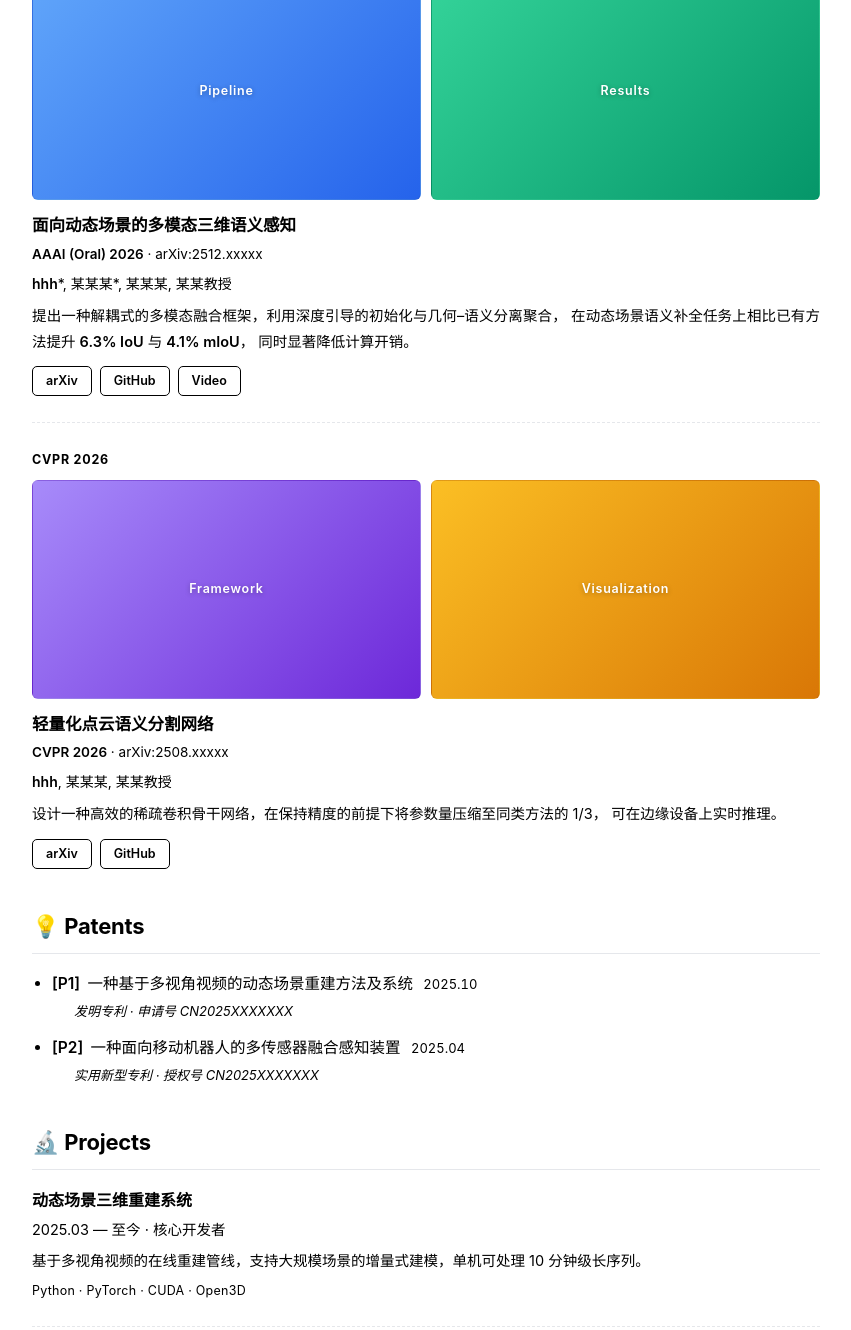
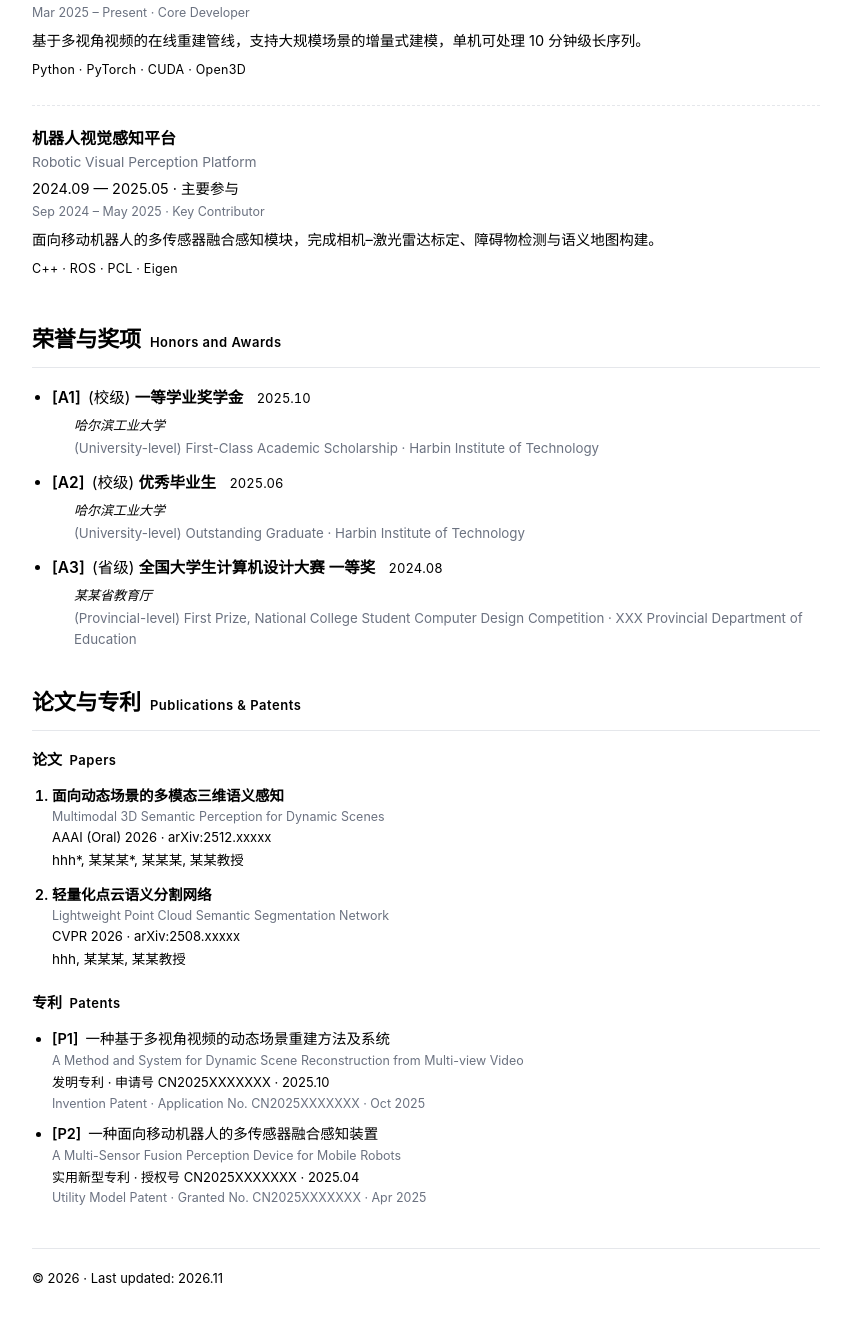
Before and after one commit to yaohua0506/Jerry_Hu.github.io, a plain HTML site: page index.html in a window 1280 px wide. Shown: the part 739-2069 px from the top of the page, without its empty margins (356-1207 px from the left). Drawn offline with Linux system fonts and the light colour scheme.

Commit message:
重构为个人简历页面并添加中英对照

```diff
--- a/index.html
+++ b/index.html
@@ -3,11 +3,11 @@
 <head>
 <meta charset="UTF-8" />
 <meta name="viewport" content="width=device-width, initial-scale=1.0" />
-<title>个人主页</title>
+<title>Yaohua.Hu - Homepage</title>
 <meta name="description" content="硕士研究生，研究方向：多模态学习、三维视觉与具身智能。" />
 
 <meta property="og:type" content="website" />
-<meta property="og:title" content="个人主页" />
+<meta property="og:title" content="Yaohua.Hu - Homepage" />
 <meta property="og:description" content="硕士研究生，研究方向：多模态学习、三维视觉与具身智能。" />
 <meta property="og:url" content="https://yaohua0506.github.io/" />
 
@@ -20,13 +20,11 @@
 <!-- ================= 顶部导航（吸顶） ================= -->
 <header class="masthead">
   <nav class="masthead-nav">
-    <a href="#top">Homepage</a>
-    <a href="#about">About Me</a>
-    <a href="#publications">Publications</a>
-    <a href="#patents">Patents</a>
-    <a href="#projects">Projects</a>
-    <a href="#honors">Honors and Awards</a>
-    <a href="#educations">Educations</a>
+    <a href="#about">概览<span class="nav-en">Overview</span></a>
+    <a href="#education">教育<span class="nav-en">Education</span></a>
+    <a href="#projects">项目<span class="nav-en">Projects</span></a>
+    <a href="#honors">荣誉<span class="nav-en">Honors</span></a>
+    <a href="#publications">成果<span class="nav-en">Publications</span></a>
     <a href="Resume.pdf" target="_blank" rel="noopener">CV</a>
   </nav>
 </header>
@@ -40,15 +38,18 @@
       <h1 class="side-name">hhh</h1>
 
       <ul class="side-bio">
-        <li>多模态学习 / 三维视觉</li>
-        <li>具身智能与机器人感知</li>
-        <li>点云理解与场景重建</li>
+        <li>多模态学习 / 三维视觉<span class="en">Multimodal Learning / 3D Vision</span></li>
+        <li>具身智能与机器人感知<span class="en">Embodied AI and Robotic Perception</span></li>
+        <li>点云理解与场景重建<span class="en">Point Cloud Understanding and Scene Reconstruction</span></li>
       </ul>
 
       <ul class="social-icons">
         <li>
           <svg class="ico" viewBox="0 0 512 512" aria-hidden="true"><path d="M496 128v16a8 8 0 0 1-8 8h-24v12c0 6.627-5.373 12-12 12H60c-6.627 0-12-5.373-12-12v-12H24a8 8 0 0 1-8-8v-16a8 8 0 0 1 4.941-7.392l232-88a7.996 7.996 0 0 1 6.118 0l232 88A8 8 0 0 1 496 128zm-24 304H40c-13.255 0-24 10.745-24 24v16a8 8 0 0 0 8 8h464a8 8 0 0 0 8-8v-16c0-13.255-10.745-24-24-24zM96 192v192H60c-6.627 0-12 5.373-12 12v20h416v-20c0-6.627-5.373-12-12-12h-36V192h-64v192h-64V192h-64v192h-64V192H96z"/></svg>
-          <a href="https://www.hitwh.edu.cn/" target="_blank" rel="noopener">哈尔滨工业大学 · 汽车工程学院</a>
+          <div class="li-body">
+            <a href="https://www.hitwh.edu.cn/" target="_blank" rel="noopener">哈尔滨工业大学 · 汽车工程学院</a>
+            <span class="en">Harbin Institute of Technology · School of Automotive Engineering</span>
+          </div>
         </li>
         <li>
           <svg class="ico" viewBox="0 0 512 512" aria-hidden="true"><path d="M502.3 190.8c3.9-3.1 9.7-.2 9.7 4.7V400c0 26.5-21.5 48-48 48H48c-26.5 0-48-21.5-48-48V195.6c0-5 5.7-7.8 9.7-4.7 22.4 17.4 52.1 39.5 154.1 113.6 21.1 15.4 56.7 47.8 92.2 47.6 35.7.3 72-32.8 92.3-47.6 102-74.1 131.6-96.3 154-113.7zM256 320c23.2.4 56.6-29.2 73.4-41.4 132.7-96.3 142.8-104.7 173.4-128.7 5.8-4.5 9.2-11.5 9.2-18.9v-19c0-26.5-21.5-48-48-48H48C21.5 64 0 85.5 0 112v19c0 7.4 3.4 14.3 9.2 18.9 30.6 23.9 40.7 32.4 173.4 128.7 16.8 12.2 50.2 41.8 73.4 41.4z"/></svg>
@@ -58,10 +59,6 @@
           <svg class="ico" viewBox="0 0 496 512" aria-hidden="true"><path d="M165.9 397.4c0 2-2.3 3.6-5.2 3.6-3.3.3-5.6-1.3-5.6-3.6 0-2 2.3-3.6 5.2-3.6 3-.3 5.6 1.3 5.6 3.6zm-31.1-4.5c-.7 2 1.3 4.3 4.3 4.9 2.6 1 5.6 0 6.2-2s-1.3-4.3-4.3-5.2c-2.6-.7-5.5.3-6.2 2.3zm44.2-1.7c-2.9.7-4.9 2.6-4.6 4.9.3 2 2.9 3.3 5.9 2.6 2.9-.7 4.9-2.6 4.6-4.6-.3-1.9-3-3.2-5.9-2.9zM244.8 8C106.1 8 0 113.3 0 252c0 110.9 69.8 205.8 169.5 239.2 12.8 2.3 17.3-5.6 17.3-12.1 0-6.2-.3-40.4-.3-61.4 0 0-70 15-84.7-29.8 0 0-11.4-29.1-27.8-36.6 0 0-22.9-15.7 1.6-15.4 0 0 24.9 2 38.6 25.8 21.9 38.6 58.6 27.5 72.9 20.9 2.3-16 8.8-27.1 16-33.7-55.9-6.2-112.3-14.3-112.3-110.5 0-27.5 7.6-41.3 23.6-58.9-2.6-6.5-11.1-33.3 2.6-67.9 20.9-6.5 69 27 69 27 20-5.6 41.5-8.5 62.8-8.5s42.8 2.9 62.8 8.5c0 0 48.1-33.6 69-27 13.7 34.7 5.2 61.4 2.6 67.9 16 17.7 25.8 31.5 25.8 58.9 0 96.5-58.9 104.2-114.8 110.5 9.2 7.9 17 22.9 17 46.4 0 33.7-.3 75.4-.3 83.6 0 6.5 4.6 14.4 17.3 12.1C428.2 457.8 496 362.9 496 252 496 113.3 383.5 8 244.8 8zM97.2 352.9c-1.3 1-1 3.3.7 5.2 1.6 1.6 3.9 2.3 5.2 1 1.3-1 1-3.3-.7-5.2-1.6-1.6-3.9-2.3-5.2-1zm-10.8-8.1c-.7 1.3.3 2.9 2.3 3.9 1.6 1 3.6.7 4.3-.7.7-1.3-.3-2.9-2.3-3.9-2-.6-3.6-.3-4.3.7zm32.4 35.6c-1.6 1.3-1 4.3 1.3 6.2 2.3 2.3 5.2 2.6 6.5 1 1.3-1.3.7-4.3-1.3-6.2-2.2-2.3-5.2-2.6-6.5-1zm-11.4-14.7c-1.6 1-1.6 3.6 0 5.9 1.6 2.3 4.3 3.3 5.6 2.3 1.6-1.3 1.6-3.9 0-6.2-1.4-2.3-4-3.3-5.6-2z"/></svg>
           <a href="https://github.com/yaohua0506" target="_blank" rel="noopener">GitHub</a>
         </li>
-        <li>
-          <svg class="ico" viewBox="0 0 640 512" aria-hidden="true"><path d="M622.34 153.2L343.4 67.5c-15.2-4.67-31.6-4.67-46.79 0L17.66 153.2c-23.54 7.23-23.54 38.36 0 45.59l48.63 14.94c-10.67 13.19-17.23 29.28-17.88 46.9C38.78 266.15 32 276.11 32 288c0 10.78 5.68 19.85 13.86 25.65L20.33 428.53C18.11 438.52 25.71 448 35.94 448h56.11c10.24 0 17.84-9.48 15.62-19.47L82.14 313.65C90.32 307.85 96 298.78 96 288c0-11.57-6.47-21.25-15.66-26.87.76-15.02 8.44-28.3 20.69-36.72L296.6 284.5c9.06 2.78 26.44 6.25 46.79 0l278.95-85.7c23.55-7.24 23.55-38.36 0-45.6zM352.79 315.09c-28.53 8.76-52.84 3.92-65.59 0l-145.02-44.55L128 384c0 35.35 85.96 64 192 64s192-28.65 192-64l-14.18-113.47-145.03 44.56z"/></svg>
-          <a href="https://scholar.google.com/" target="_blank" rel="noopener">Google Scholar</a>
-        </li>
       </ul>
     </div>
   </aside>
@@ -70,7 +67,7 @@
   <main class="content">
 
     <section class="section" id="about">
-      <h2>🧭 About Me</h2>
+      <h2>个人简介 <span class="h2-en">Overview</span></h2>
       <p>
         你好，我是<strong>hhh</strong>，哈尔滨工业大学汽车工程学院硕士研究生，师从<strong>某某教授</strong>。
         我的研究兴趣集中在<strong>多模态学习</strong>与<strong>三维视觉</strong>的交叉领域，
@@ -87,136 +84,96 @@
       </p>
     </section>
 
-    <section class="section" id="news">
-      <h2>🔥 News</h2>
-      <ul class="news">
-        <li><em>2026.02</em>: 🎉🎉 一篇关于动态场景三维感知的论文被 <strong>AAAI 2026</strong> 接收（Oral）！</li>
-        <li><em>2025.11</em>: 🎉🎉 一篇关于轻量化点云分割的论文被 <strong>CVPR 2026</strong> 接收！</li>
-        <li><em>2025.09</em>: 🏅 获校级一等学业奖学金。</li>
-        <li><em>2025.06</em>: 🎓 本科毕业，获校级优秀毕业生称号。</li>
-      </ul>
-    </section>
-
-    <section class="section" id="publications">
-      <h2>📝 Publications</h2>
-
-      <article class="pub">
-        <p class="pub-venue">AAAI 2026</p>
-        <div class="pub-thumbs">
-          <div class="thumb thumb-a">Pipeline</div>
-          <div class="thumb thumb-b">Results</div>
-        </div>
-        <h3 class="pub-title">面向动态场景的多模态三维语义感知</h3>
-        <p class="pub-meta"><strong>AAAI (Oral) 2026</strong> · arXiv:2512.xxxxx</p>
-        <p class="pub-authors"><strong>hhh</strong>*, 某某某*, 某某某, 某某教授</p>
-        <p class="pub-desc">
-          提出一种解耦式的多模态融合框架，利用深度引导的初始化与几何–语义分离聚合，
-          在动态场景语义补全任务上相比已有方法提升 <strong>6.3% IoU</strong> 与 <strong>4.1% mIoU</strong>，
-          同时显著降低计算开销。
-        </p>
-        <div class="pub-links">
-          <a href="#">arXiv</a>
-          <a href="#">GitHub</a>
-          <a href="#">Video</a>
-        </div>
-      </article>
-
-      <article class="pub">
-        <p class="pub-venue">CVPR 2026</p>
-        <div class="pub-thumbs">
-          <div class="thumb thumb-c">Framework</div>
-          <div class="thumb thumb-d">Visualization</div>
-        </div>
-        <h3 class="pub-title">轻量化点云语义分割网络</h3>
-        <p class="pub-meta"><strong>CVPR 2026</strong> · arXiv:2508.xxxxx</p>
-        <p class="pub-authors"><strong>hhh</strong>, 某某某, 某某教授</p>
-        <p class="pub-desc">
-          设计一种高效的稀疏卷积骨干网络，在保持精度的前提下将参数量压缩至同类方法的 1/3，
-          可在边缘设备上实时推理。
-        </p>
-        <div class="pub-links">
-          <a href="#">arXiv</a>
-          <a href="#">GitHub</a>
-        </div>
-      </article>
-    </section>
-
-    <section class="section" id="patents">
-      <h2>💡 Patents</h2>
-      <ul class="awards">
+    <section class="section" id="education">
+      <h2>教育背景 <span class="h2-en">Education</span></h2>
+      <ul class="edu">
         <li>
-          <strong>[P1]</strong> 一种基于多视角视频的动态场景重建方法及系统
-          <span class="award-date">2025.10</span>
-          <br /><span class="award-org">发明专利 · 申请号 CN2025XXXXXXX</span>
+          <em>2025.09 - 至今</em>，哈尔滨工业大学，计算机科学与技术，硕士研究生。
+          <span class="en">Sep 2025 – Present · Harbin Institute of Technology · Computer Science and Technology · M.S.</span>
         </li>
         <li>
-          <strong>[P2]</strong> 一种面向移动机器人的多传感器融合感知装置
-          <span class="award-date">2025.04</span>
-          <br /><span class="award-org">实用新型专利 · 授权号 CN2025XXXXXXX</span>
+          <em>2021.09 - 2025.06</em>，哈尔滨工业大学，软件工程，工学学士。
+          <span class="en">Sep 2021 – Jun 2025 · Harbin Institute of Technology · Software Engineering · B.Eng.</span>
         </li>
       </ul>
     </section>
 
     <section class="section" id="projects">
-      <h2>🔬 Projects</h2>
+      <h2>项目经历 <span class="h2-en">Projects</span></h2>
 
       <article class="proj">
-        <h3>动态场景三维重建系统</h3>
-        <p class="proj-meta">2025.03 — 至今 · 核心开发者</p>
+        <h3>动态场景三维重建系统<span class="en">Dynamic 3D Scene Reconstruction System</span></h3>
+        <p class="proj-meta">2025.03 — 至今 · 核心开发者<span class="en">Mar 2025 – Present · Core Developer</span></p>
         <p>基于多视角视频的在线重建管线，支持大规模场景的增量式建模，单机可处理 10 分钟级长序列。</p>
         <p class="proj-stack">Python · PyTorch · CUDA · Open3D</p>
       </article>
 
       <article class="proj">
-        <h3>机器人视觉感知平台</h3>
-        <p class="proj-meta">2024.09 — 2025.05 · 主要参与</p>
+        <h3>机器人视觉感知平台<span class="en">Robotic Visual Perception Platform</span></h3>
+        <p class="proj-meta">2024.09 — 2025.05 · 主要参与<span class="en">Sep 2024 – May 2025 · Key Contributor</span></p>
         <p>面向移动机器人的多传感器融合感知模块，完成相机–激光雷达标定、障碍物检测与语义地图构建。</p>
         <p class="proj-stack">C++ · ROS · PCL · Eigen</p>
-      </article>
-
-      <article class="proj">
-        <h3>学术主页模板</h3>
-        <p class="proj-meta">2025.01 · 个人项目</p>
-        <p>纯静态的学术个人主页模板，零依赖、无需构建，顶部导航吸顶、左侧信息栏固定、右侧内容滚动。</p>
-        <p class="proj-stack">HTML · CSS</p>
       </article>
     </section>
 
     <section class="section" id="honors">
-      <h2>🎖 Honors and Awards</h2>
+      <h2>荣誉与奖项 <span class="h2-en">Honors and Awards</span></h2>
       <ul class="awards">
         <li>
           <strong>[A1]</strong> (校级) <strong>一等学业奖学金</strong>
           <span class="award-date">2025.10</span>
           <br /><span class="award-org">哈尔滨工业大学</span>
+          <span class="en">(University-level) First-Class Academic Scholarship · Harbin Institute of Technology</span>
         </li>
         <li>
           <strong>[A2]</strong> (校级) <strong>优秀毕业生</strong>
           <span class="award-date">2025.06</span>
           <br /><span class="award-org">哈尔滨工业大学</span>
+          <span class="en">(University-level) Outstanding Graduate · Harbin Institute of Technology</span>
         </li>
         <li>
           <strong>[A3]</strong> (省级) <strong>全国大学生计算机设计大赛 一等奖</strong>
           <span class="award-date">2024.08</span>
           <br /><span class="award-org">某某省教育厅</span>
+          <span class="en">(Provincial-level) First Prize, National College Student Computer Design Competition · XXX Provincial Department of Education</span>
         </li>
       </ul>
     </section>
 
-    <section class="section" id="educations">
-      <h2>📖 Educations</h2>
-      <ul class="edu">
-        <li><em>2025.09 - 至今</em>，哈尔滨工业大学，计算机科学与技术，硕士研究生。</li>
-        <li><em>2021.09 - 2025.06</em>，哈尔滨工业大学，软件工程，工学学士。</li>
+    <section class="section" id="publications">
+      <h2>论文与专利 <span class="h2-en">Publications &amp; Patents</span></h2>
+
+      <h3 class="sub-h">论文 <span class="h2-en">Papers</span></h3>
+      <ol class="pub-list">
+        <li>
+          <span class="pub-list-title">面向动态场景的多模态三维语义感知</span>
+          <span class="en">Multimodal 3D Semantic Perception for Dynamic Scenes</span>
+          <span class="pub-list-meta">AAAI (Oral) 2026 · arXiv:2512.xxxxx</span>
+          <span class="pub-list-authors">hhh*, 某某某*, 某某某, 某某教授</span>
+        </li>
+        <li>
+          <span class="pub-list-title">轻量化点云语义分割网络</span>
+          <span class="en">Lightweight Point Cloud Semantic Segmentation Network</span>
+          <span class="pub-list-meta">CVPR 2026 · arXiv:2508.xxxxx</span>
+          <span class="pub-list-authors">hhh, 某某某, 某某教授</span>
+        </li>
+      </ol>
+
+      <h3 class="sub-h">专利 <span class="h2-en">Patents</span></h3>
+      <ul class="patent-list">
+        <li>
+          <strong>[P1]</strong> 一种基于多视角视频的动态场景重建方法及系统
+          <span class="en">A Method and System for Dynamic Scene Reconstruction from Multi-view Video</span>
+          <span class="patent-meta">发明专利 · 申请号 CN2025XXXXXXX · 2025.10</span>
+          <span class="en">Invention Patent · Application No. CN2025XXXXXXX · Oct 2025</span>
+        </li>
+        <li>
+          <strong>[P2]</strong> 一种面向移动机器人的多传感器融合感知装置
+          <span class="en">A Multi-Sensor Fusion Perception Device for Mobile Robots</span>
+          <span class="patent-meta">实用新型专利 · 授权号 CN2025XXXXXXX · 2025.04</span>
+          <span class="en">Utility Model Patent · Granted No. CN2025XXXXXXX · Apr 2025</span>
+        </li>
       </ul>
-    </section>
-
-    <section class="section" id="visitor">
-      <h2>🗺️ Visitor Map</h2>
-      <div class="map-placeholder">
-        <p>访客地图占位</p>
-        <p class="map-hint">把 ClustrMaps / MapMyVisitors 生成的 &lt;script&gt; 代码贴到这里即可显示</p>
-      </div>
     </section>
 
     <footer class="footer">
--- a/style.css
+++ b/style.css
@@ -1,5 +1,5 @@
 /* ============================================================
-   学术个人主页
+   个人简历
    顶部导航吸顶 + 左侧固定信息栏 + 右侧内容滚动
    纯 CSS，图标为内联 SVG，无任何外部请求
    ============================================================ */
@@ -206,114 +206,86 @@ em { font-style: normal; font-weight: 600; color: var(--text-soft); }
   border-bottom: 1px solid var(--border);
 }
 
+.h2-en {
+  font-size: 13px;
+  font-weight: 600;
+  letter-spacing: .04em;
+  color: var(--text-faint);
+  margin-left: 4px;
+}
+
+/* ---------- 英文对照（骨架层） ---------- */
+.en {
+  display: block;
+  font-size: 0.86em;
+  line-height: 1.55;
+  color: #6b7280;
+  font-weight: 400;
+}
+
+.nav-en {
+  font-size: 11.5px;
+  font-weight: 400;
+  color: #6b7280;
+  margin-left: 6px;
+}
+
+.social-icons .li-body { min-width: 0; }
+
 .section > p {
   margin: 0 0 14px;
   text-align: justify;
 }
 
-/* ---------- News ---------- */
-.news {
+/* ---------- 论文 / 专利列表 ---------- */
+.sub-h {
+  margin: 18px 0 10px;
+  font-size: 15px;
+  font-weight: 700;
+}
+.sub-h:first-of-type { margin-top: 0; }
+
+.pub-list {
   margin: 0;
   padding-left: 20px;
   display: grid;
-  gap: 7px;
+  gap: 10px;
+  font-size: 14.5px;
   color: var(--text-soft);
 }
-.news li::marker { color: #000000; }
-.news em {
-  color: var(--accent);
-  font-variant-numeric: tabular-nums;
-  margin-right: 2px;
+.pub-list li::marker { color: #000000; font-weight: 600; }
+
+.pub-list-title {
+  display: block;
+  font-weight: 600;
+  color: var(--text);
+  line-height: 1.5;
+}
+.pub-list-meta {
+  display: block;
+  font-size: 13px;
+  color: var(--text-faint);
+}
+.pub-list-authors {
+  display: block;
+  font-size: 13.5px;
+  color: var(--text-soft);
 }
 
-/* ---------- 论文条目 ---------- */
-.pub {
-  padding: 0 0 26px;
-  margin-bottom: 26px;
-  border-bottom: 1px dashed var(--border);
-}
-.pub:last-child { border-bottom: none; margin-bottom: 0; padding-bottom: 4px; }
-
-.pub-venue {
-  margin: 0 0 9px;
-  font-size: 12.5px;
-  font-weight: 700;
-  color: #000000;
-  letter-spacing: .06em;
-}
-
-.pub-thumbs {
-  display: flex;
-  gap: 10px;
-  margin-bottom: 13px;
-}
-
-/* 缩略图占位：换成 <img> 时把 .thumb 内容替换即可 */
-.thumb {
-  flex: 1 1 0;
-  aspect-ratio: 16 / 9;
-  border-radius: 6px;
+.patent-list {
+  margin: 0;
+  padding-left: 20px;
   display: grid;
-  place-items: center;
-  font-size: 12.5px;
-  letter-spacing: .06em;
-  color: #fff;
-  font-weight: 600;
-  text-shadow: 0 1px 5px rgba(0, 0, 0, .28);
-  border: 1px solid rgba(0, 0, 0, .06);
-}
-.thumb-a { background: linear-gradient(135deg, #60a5fa, #2563eb); }
-.thumb-b { background: linear-gradient(135deg, #34d399, #059669); }
-.thumb-c { background: linear-gradient(135deg, #a78bfa, #6d28d9); }
-.thumb-d { background: linear-gradient(135deg, #fbbf24, #d97706); }
-
-.pub-title {
-  margin: 0 0 5px;
-  font-size: 16.5px;
-  font-weight: 700;
-  line-height: 1.5;
-}
-
-.pub-meta {
-  margin: 0 0 6px;
-  font-size: 13.5px;
-  color: var(--text-faint);
-}
-.pub-meta strong { color: var(--text-soft); }
-
-.pub-authors {
-  margin: 0 0 8px;
-  font-size: 14px;
-  color: var(--text-soft);
-  line-height: 1.6;
-}
-
-.pub-desc {
-  margin: 0 0 12px;
+  gap: 8px;
   font-size: 14.5px;
   color: var(--text-soft);
-  text-align: justify;
 }
-
-.pub-links { display: flex; gap: 8px; flex-wrap: wrap; }
-
-.pub-links a {
-  display: inline-block;
-  padding: 3px 13px;
-  font-size: 12.5px;
-  font-weight: 600;
-  color: #000000;
-  border: 1px solid #000000;
-  border-radius: 5px;
-  background: var(--bg);
-  text-decoration: none;
-  transition: all .15s ease;
-}
-.pub-links a:hover {
-  color: #ffffff;
-  background: #000000;
-  border-color: #000000;
-  text-decoration: none;
+.patent-list li::marker { color: #000000; }
+.patent-list strong { color: var(--text); margin-right: 3px; }
+.patent-meta {
+  display: block;
+  font-size: 13px;
+  color: var(--text-faint);
 }
 
 /* ---------- 项目 ---------- */
@@ -356,6 +328,7 @@ em { font-style: normal; font-weight: 600; color: var(--text-soft); }
   font-style: italic;
   padding-left: 22px;
 }
+.awards .en { padding-left: 22px; }
 
 /* ---------- 教育 ---------- */
 .edu {
@@ -367,21 +340,6 @@ em { font-style: normal; font-weight: 600; color: var(--text-soft); }
 }
 .edu li::marker { color: #000000; }
 .edu em { color: var(--accent); }
-
-/* ---------- 访客地图 ---------- */
-.map-placeholder {
-  border: 1px dashed #d0d7de;
-  border-radius: 8px;
-  background: var(--bg-soft);
-  padding: 34px 20px;
-  text-align: center;
-}
-.map-placeholder p { margin: 0; font-size: 14.5px; color: var(--text-soft); }
-.map-hint {
-  margin-top: 6px !important;
-  font-size: 12.5px !important;
-  color: var(--text-faint) !important;
-}
 
 /* ---------- 页脚 ---------- */
 .footer {
@@ -432,14 +390,13 @@ em { font-style: normal; font-weight: 600; color: var(--text-soft); }
   .content { padding: 26px 20px 48px; max-width: none; }
   .section { padding-top: 30px; }
   .section h2 { font-size: 19px; }
-  .pub-thumbs { flex-direction: column; }
   .award-org { padding-left: 0; display: block; }
+  .awards .en { padding-left: 0; }
 }
 
 @media (max-width: 520px) {
   .content { padding: 22px 16px 40px; }
   .sidebar { padding: 24px 16px 16px; }
-  .pub-links a { padding: 3px 10px; }
   .social-icons { max-width: none; }
 }
 
@@ -460,9 +417,9 @@ em { font-style: normal; font-weight: 600; color: var(--text-soft); }
     border-bottom: 1px solid #ccc;
   }
   .avatar { display: none; }
-  .map-placeholder { display: none; }
   .content { padding: 0; max-width: none; }
   body { font-size: 11.5pt; }
-  .section, .pub { page-break-inside: avoid; }
+  .section, .sub-h, .pub-list li, .patent-list li { page-break-inside: avoid; }
+  .en, .nav-en { color: #000; }
   a { color: #000; text-decoration: underline; }
 }
```
Also changed, not shown: 1 other file.
